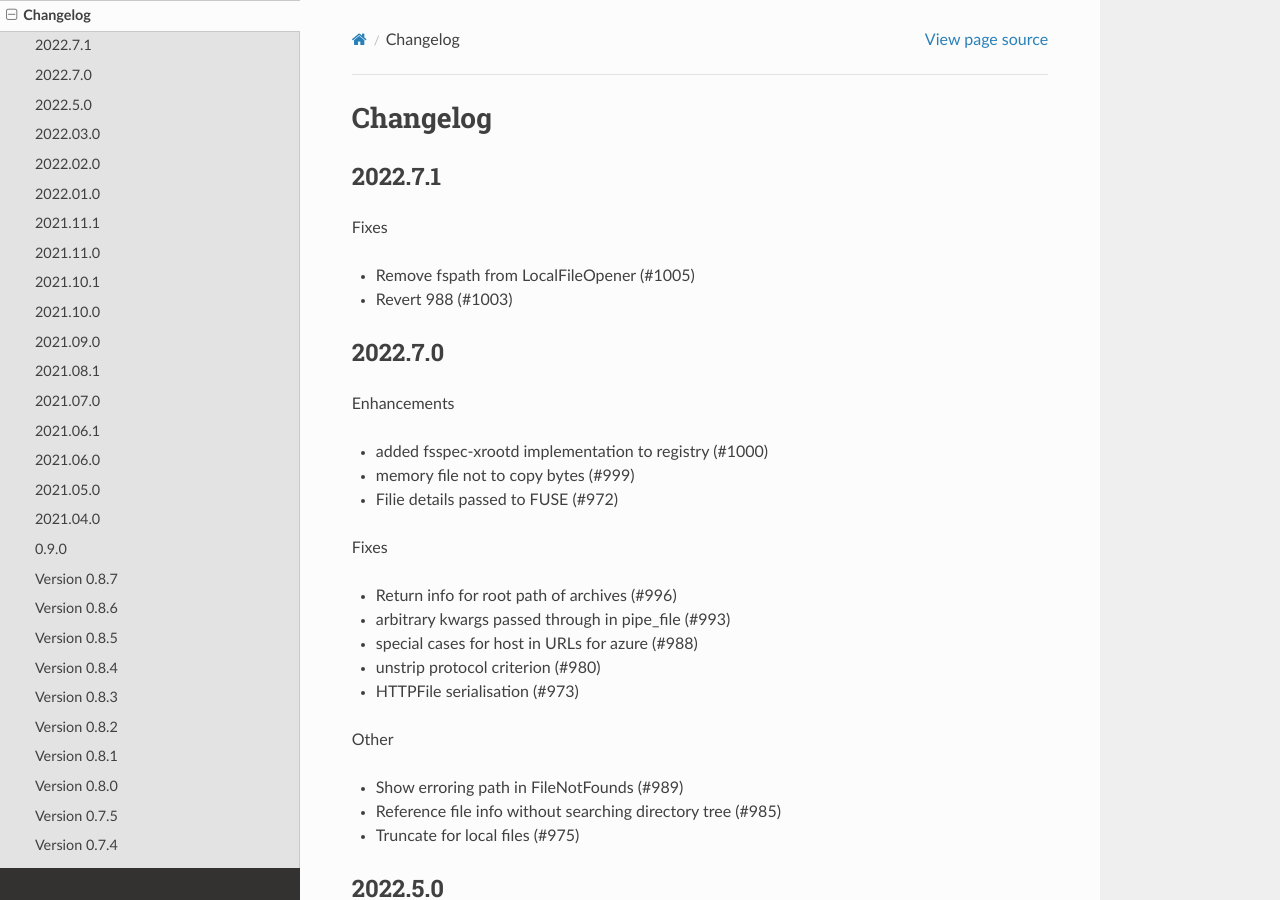
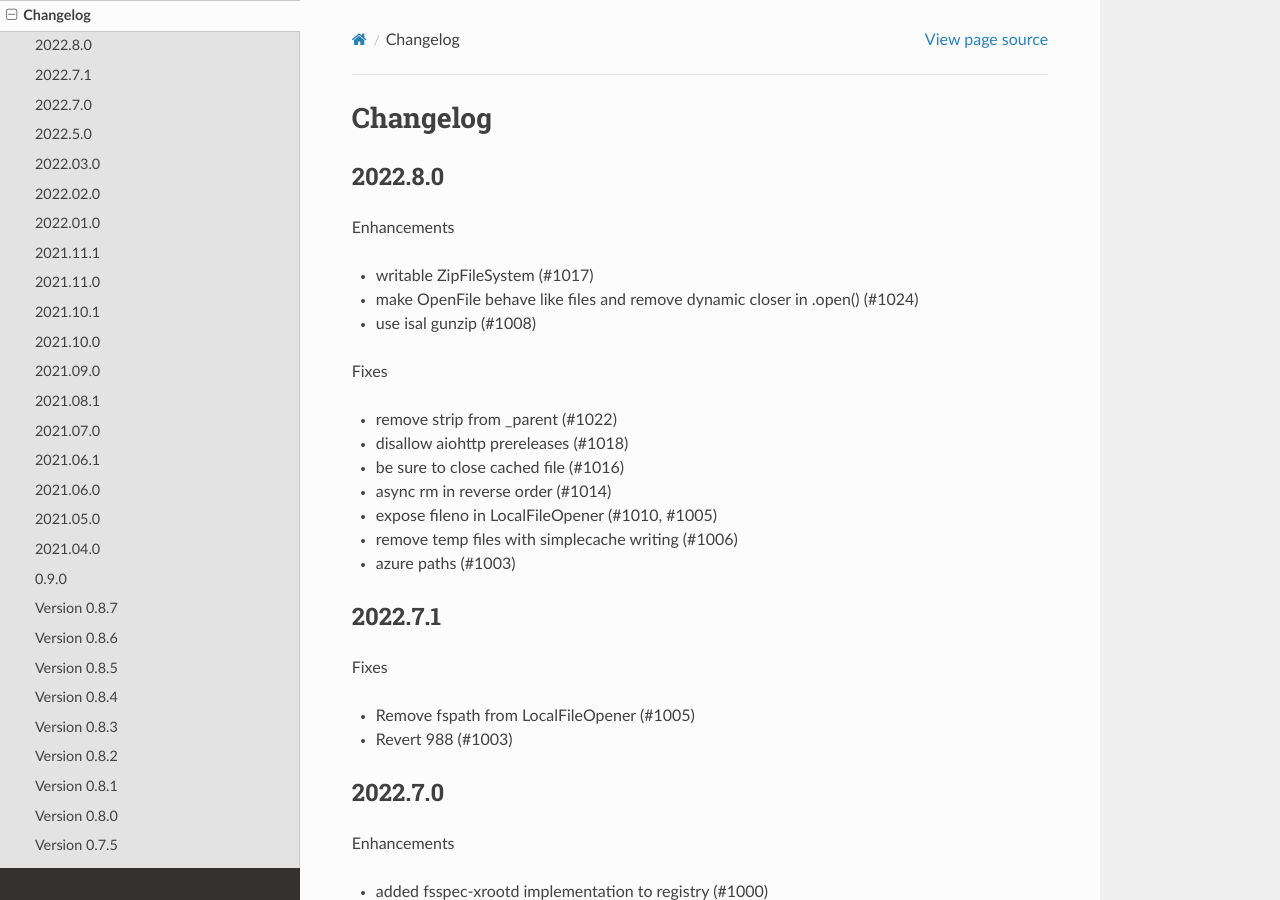
Before and after one commit to fsspec/filesystem_spec, a Sphinx documentation site: the page built from docs/source/changelog.rst, in a window 1280 px wide and 900 px high. Built offline with Sphinx 7.4.7 and the Read the Docs theme 2.0.0, drawn with Linux system fonts in a browser that asks for light colours.

Commit message:
Changelog for 2022.8.0

```diff
--- a/docs/source/changelog.rst
+++ b/docs/source/changelog.rst
@@ -1,5 +1,25 @@
 Changelog
 =========
+
+2022.8.0
+--------
+
+Enhancements
+
+- writable ZipFileSystem (#1017)
+- make OpenFile behave like files and remove dynamic closer in .open() (#1024)
+- use isal gunzip (#1008)
+
+Fixes
+
+- remove strip from _parent (#1022)
+- disallow aiohttp prereleases (#1018)
+- be sure to close cached file (#1016)
+- async rm in reverse order (#1014)
+- expose fileno in LocalFileOpener (#1010, #1005)
+- remove temp files with simplecache writing (#1006)
+- azure paths (#1003)
+
 
 2022.7.1
 --------
```
